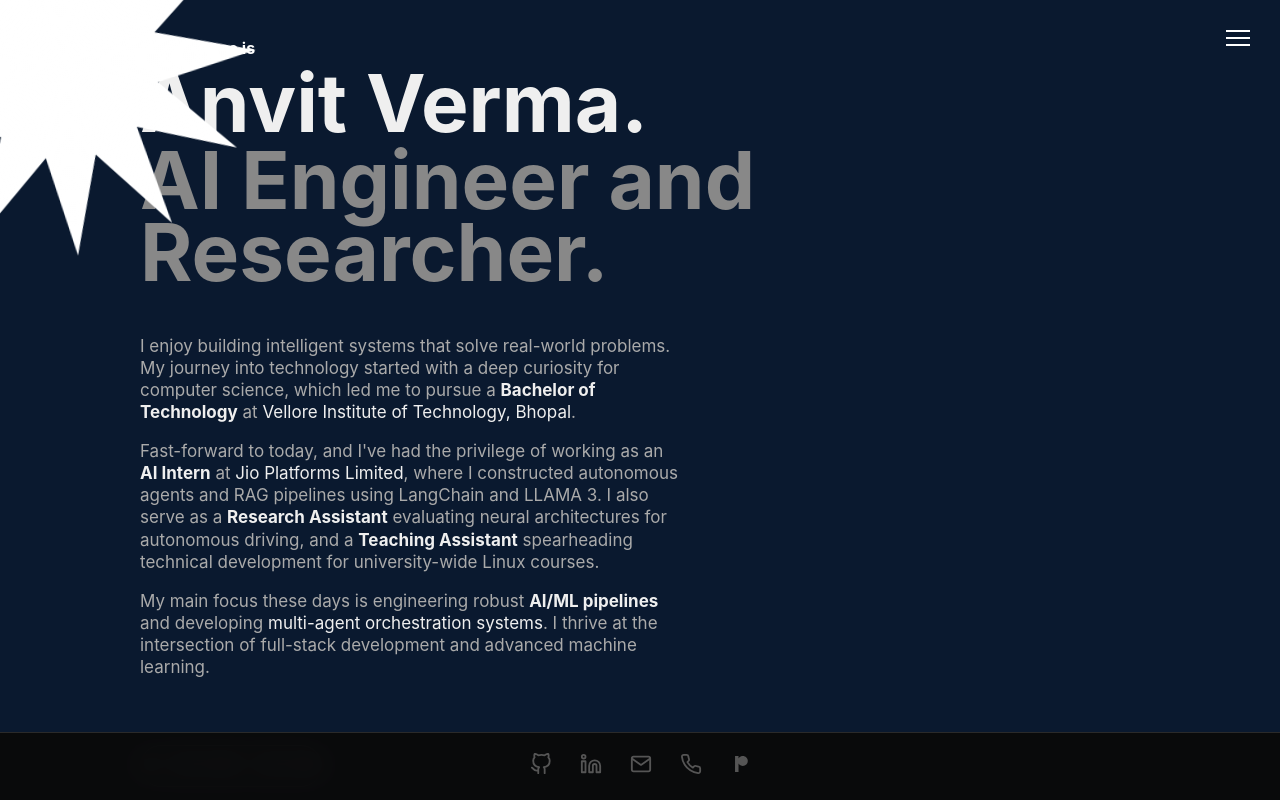
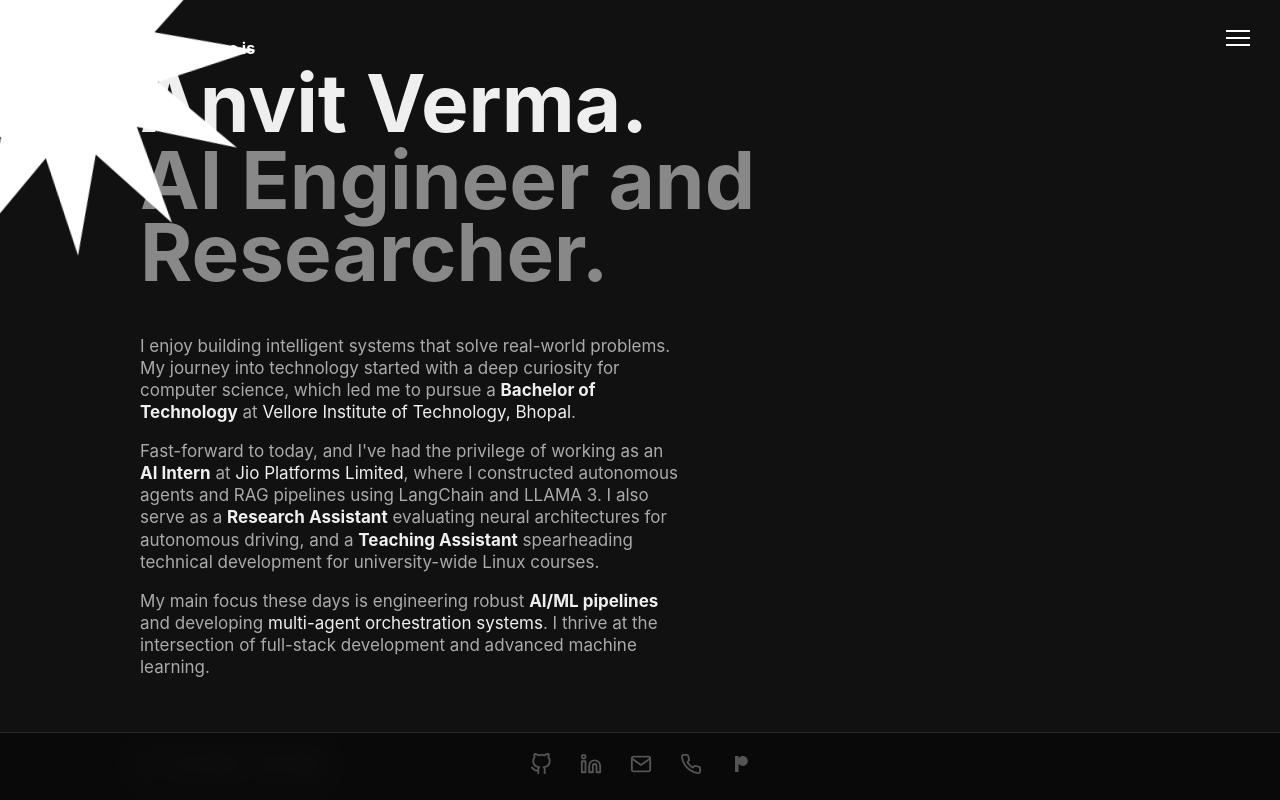
Before and after one commit to anvitvermaa/anvitvermaa.github.io, a Next.js app: page / in a window 1280 px wide. Shown: the top 800 px of the page. Built offline with nearby package versions, Linux system fonts and the light colour scheme.

Commit message:
fix: remove hardcoded navy background from layout.js

```diff
--- a/app/layout.js
+++ b/app/layout.js
@@ -10,7 +10,7 @@ export const metadata = {
 export default function RootLayout({ children }) {
   return (
     <html lang="en">
-      <body className="bg-[#0a192f] text-[#8892b0] relative selection:bg-[#64ffda] selection:text-[#0a192f]">
+      <body className="bg-[#111111] text-[#aaaaaa] relative selection:bg-[#ffffff] selection:text-[#111111]">
 
         {/* Navbar */}
         <Navbar />
```
